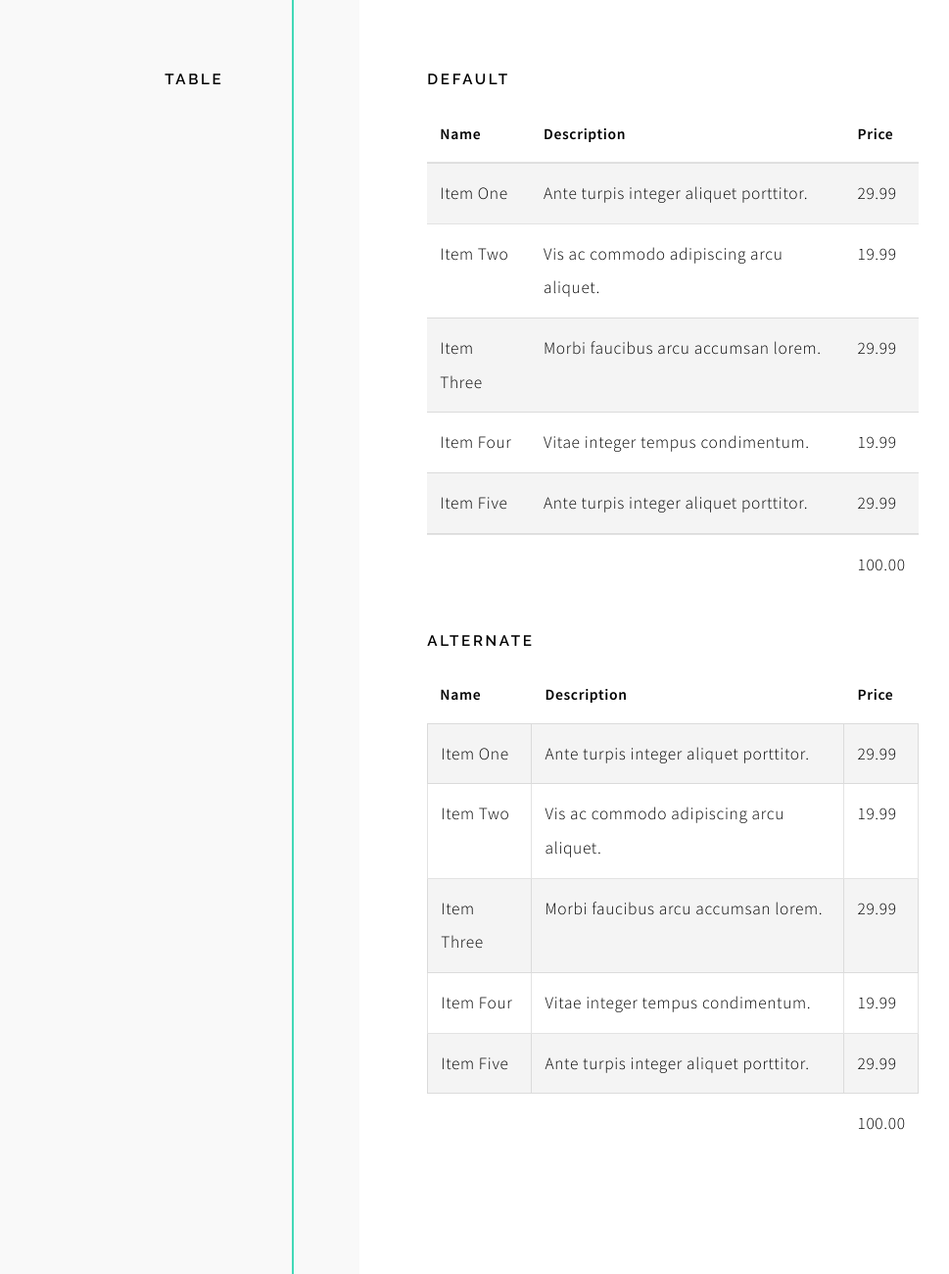
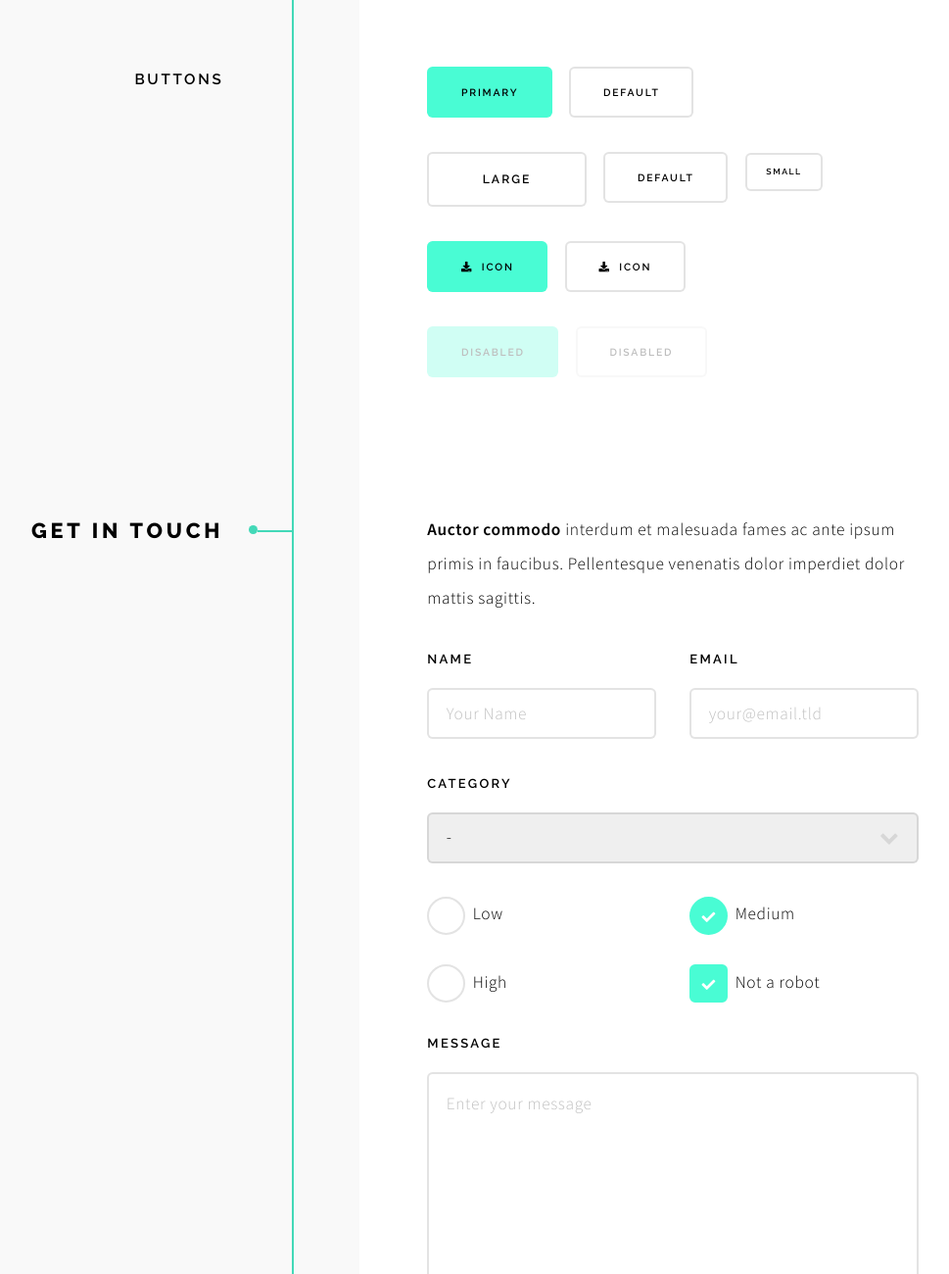
Before and after one commit to circular-code/circular-code.com, a plain HTML site: page index.html in a window 1280 px wide. Shown: the part 6680-7980 px from the top of the page at 98% size, without its empty margins (273-1242 px from the left). Drawn offline with Linux system fonts and the light colour scheme.

Commit message:
Update index.html

```diff
--- a/index.html
+++ b/index.html
@@ -180,105 +180,6 @@ print 'Sorted in ' + i + ' iterations.';</code></pre>
 
 							<section>
 								<header>
-									<h3>Table</h3>
-								</header>
-								<div class="content">
-									<h4>Default</h4>
-									<div class="table-wrapper">
-										<table>
-											<thead>
-												<tr>
-													<th>Name</th>
-													<th>Description</th>
-													<th>Price</th>
-												</tr>
-											</thead>
-											<tbody>
-												<tr>
-													<td>Item One</td>
-													<td>Ante turpis integer aliquet porttitor.</td>
-													<td>29.99</td>
-												</tr>
-												<tr>
-													<td>Item Two</td>
-													<td>Vis ac commodo adipiscing arcu aliquet.</td>
-													<td>19.99</td>
-												</tr>
-												<tr>
-													<td>Item Three</td>
-													<td> Morbi faucibus arcu accumsan lorem.</td>
-													<td>29.99</td>
-												</tr>
-												<tr>
-													<td>Item Four</td>
-													<td>Vitae integer tempus condimentum.</td>
-													<td>19.99</td>
-												</tr>
-												<tr>
-													<td>Item Five</td>
-													<td>Ante turpis integer aliquet porttitor.</td>
-													<td>29.99</td>
-												</tr>
-											</tbody>
-											<tfoot>
-												<tr>
-													<td colspan="2"></td>
-													<td>100.00</td>
-												</tr>
-											</tfoot>
-										</table>
-									</div>
-
-									<h4>Alternate</h4>
-									<div class="table-wrapper">
-										<table class="alt">
-											<thead>
-												<tr>
-													<th>Name</th>
-													<th>Description</th>
-													<th>Price</th>
-												</tr>
-											</thead>
-											<tbody>
-												<tr>
-													<td>Item One</td>
-													<td>Ante turpis integer aliquet porttitor.</td>
-													<td>29.99</td>
-												</tr>
-												<tr>
-													<td>Item Two</td>
-													<td>Vis ac commodo adipiscing arcu aliquet.</td>
-													<td>19.99</td>
-												</tr>
-												<tr>
-													<td>Item Three</td>
-													<td> Morbi faucibus arcu accumsan lorem.</td>
-													<td>29.99</td>
-												</tr>
-												<tr>
-													<td>Item Four</td>
-													<td>Vitae integer tempus condimentum.</td>
-													<td>19.99</td>
-												</tr>
-												<tr>
-													<td>Item Five</td>
-													<td>Ante turpis integer aliquet porttitor.</td>
-													<td>29.99</td>
-												</tr>
-											</tbody>
-											<tfoot>
-												<tr>
-													<td colspan="2"></td>
-													<td>100.00</td>
-												</tr>
-											</tfoot>
-										</table>
-									</div>
-								</div>
-							</section>
-
-							<section>
-								<header>
 									<h3>Buttons</h3>
 								</header>
 								<div class="content">
@@ -301,43 +202,47 @@ print 'Sorted in ' + i + ' iterations.';</code></pre>
 									</ul>
 								</div>
 							</section>
-
-							<section>
+						</div>
+					</section>
+					<section id="contact">
 						<header>
-									<h3>Form</h3>
+							<h2>Get in touch</h2>
 						</header>
 						<div class="content">
-									<form method="post" action="#">
+							<p><strong>Auctor commodo</strong> interdum et malesuada fames ac ante ipsum primis in faucibus. Pellentesque venenatis dolor imperdiet dolor mattis sagittis.</p>
+							<form method="post" netlify action="#">
 								<div class="fields">
 									<div class="field half">
 										<label for="demo-name">Name</label>
-												<input type="text" name="demo-name" id="demo-name" value="" placeholder="Jane Doe" />
+										<input type="text" name="demo-name" id="demo-name" value="" placeholder="Your Name" />
 									</div>
 									<div class="field half">
 										<label for="demo-email">Email</label>
-												<input type="email" name="demo-email" id="demo-email" value="" placeholder="jane@untitled.tld" />
+										<input type="email" name="demo-email" id="demo-email" value="" placeholder="your@email.tld" />
 									</div>
 									<div class="field">
 										<label for="demo-category">Category</label>
 										<select name="demo-category" id="demo-category">
 											<option value="">-</option>
-													<option value="1">Manufacturing</option>
-													<option value="1">Shipping</option>
-													<option value="1">Administration</option>
-													<option value="1">Human Resources</option>
+											<option value="1">Web App</option>
+											<option value="2">Browser Extension</option>
+											<option value="3">Web Crawler</option>
+											<option value="4">Website</option>
+											<option value="5">Mobile Optimization</option>
+											<option value="6">Other/Custom Project</option>
 										</select>
 									</div>
 									<div class="field half">
-												<input type="radio" id="demo-priority-low" name="demo-priority" checked>
+										<input type="radio" id="demo-priority-low" name="demo-priority">
 										<label for="demo-priority-low">Low</label>
+									</div>
+									<div class="field half">
+										<input type="radio" id="demo-priority-medium" name="demo-priority" checked>
+										<label for="demo-priority-medium">Medium</label>
 									</div>
 									<div class="field half">
 										<input type="radio" id="demo-priority-high" name="demo-priority">
 										<label for="demo-priority-high">High</label>
-											</div>
-											<div class="field half">
-												<input type="checkbox" id="demo-copy" name="demo-copy">
-												<label for="demo-copy">Email me a copy</label>
 									</div>
 									<div class="field half">
 										<input type="checkbox" id="demo-human" name="demo-human" checked>
@@ -351,33 +256,6 @@ print 'Sorted in ' + i + ' iterations.';</code></pre>
 								<ul class="actions">
 									<li><input type="submit" value="Send Message" class="primary" /></li>
 									<li><input type="reset" value="Reset" /></li>
-										</ul>
-									</form>
-								</div>
-							</section>
-
-						</div>
-					</section>
-					<section id="contact">
-						<header>
-							<h2>Get in touch</h2>
-						</header>
-						<div class="content">
-							<p><strong>Auctor commodo</strong> interdum et malesuada fames ac ante ipsum primis in faucibus. Pellentesque venenatis dolor imperdiet dolor mattis sagittis.</p>
-							<form>
-								<div class="fields">
-									<div class="field half">
-										<input type="text" name="name" id="name" placeholder="Name" />
-									</div>
-									<div class="field half">
-										<input type="email" name="email" id="email" placeholder="Email" />
-									</div>
-									<div class="field">
-										<textarea name="message" id="message" placeholder="Message" rows="7"></textarea>
-									</div>
-								</div>
-								<ul class="actions">
-									<li><input type="submit" value="Send Message" class="button primary" /></li>
 								</ul>
 							</form>
 						</div>
```
Lines whose indentation alone changed are shown as unchanged.
